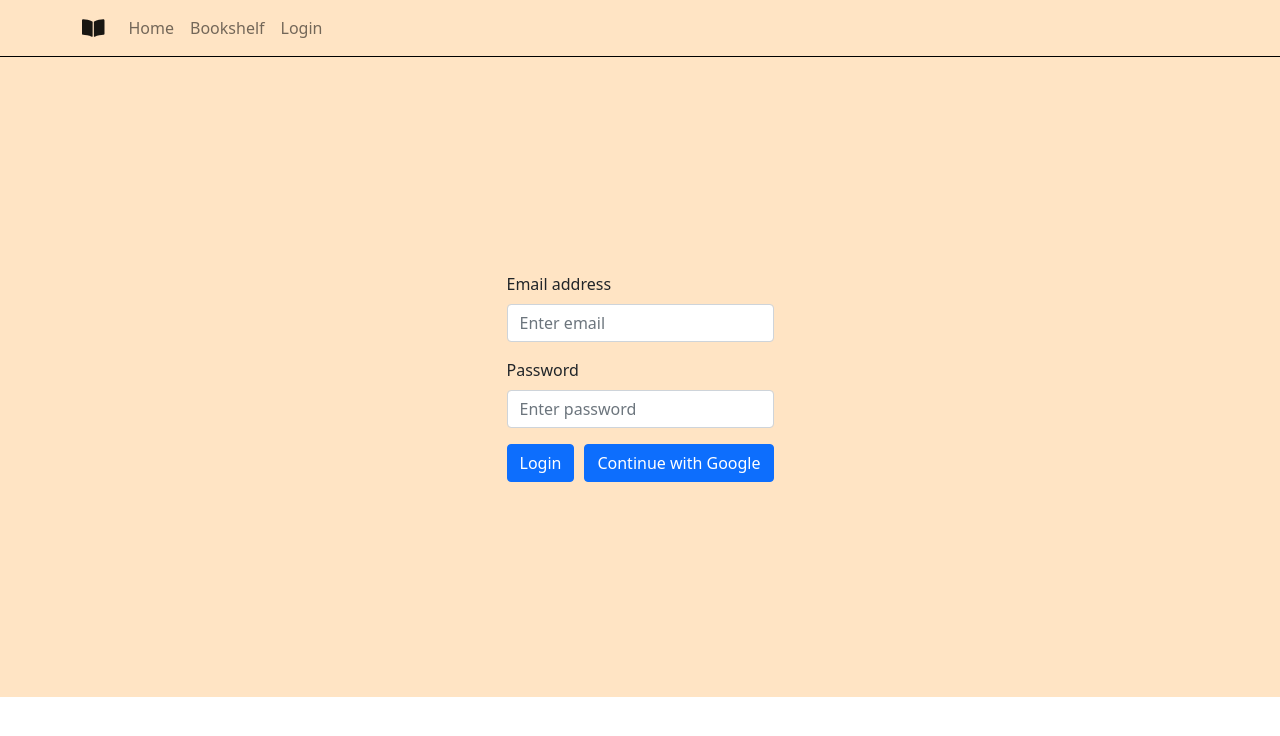
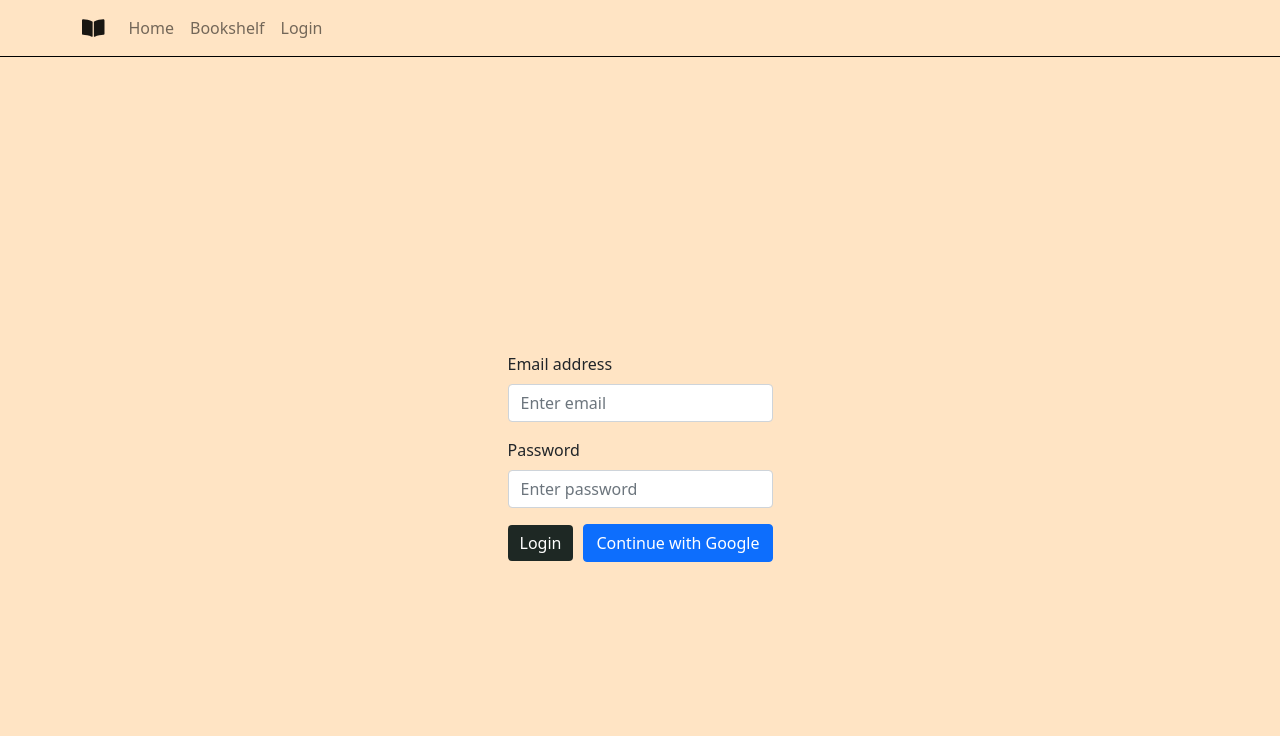
Before and after one commit to dorj222/booksuggester, a React (Create React App) app: page /login in a window 1280 px wide. Shown: the top 736 px of the page. Built offline with nearby package versions, Linux system fonts and the light colour scheme; no server answers.

Commit message:
google sign-in is now added and functional

```diff
--- a/src/App.js
+++ b/src/App.js
@@ -6,6 +6,7 @@ import {BrowserRouter as Router, Switch, Route, Link} from "react-router-dom";
 import Navbar from './components/navbar/NavbarComponent';
 import {Home} from './components/home/Home';
 import Login from './components/login/Login';
+import {auth} from './firebase/firebase.utils';
 
 class App extends Component{
 
@@ -21,12 +22,23 @@ class App extends Component{
       genre: '',
       background: '',
       hasBtnMoreClicked: false,
-      hasBtnNextClicked: false
+      hasBtnNextClicked: false,
+      currentUser: null
     };
   }
 
+  unsubscribeFromAuth = null;
+
   componentDidMount(){
+    this.unsubscribeFromAuth = auth.onAuthStateChanged(user => {
+      this.setState({currentUser: user});
+      console.log(user);
+        })
     this.callAPI();
+  }
+
+  componentWillUnmount(){
+    this.unsubscribeFromAuth();
   }
 
   callAPI() {
@@ -137,7 +149,7 @@ class App extends Component{
 
       <div className="App">
         <Router>
-        <Navbar/>
+        <Navbar currentUser={this.state.currentUser}/>
         <Switch>
           <Route exact path="/">
             <Home
--- a/src/components/login/login.style.css
+++ b/src/components/login/login.style.css
@@ -1,14 +1,11 @@
 
 .login{
     display: flex;
-    height: 80vh;
+    height: 100vh;
     flex-direction: row;
     margin: 0 auto;
     align-items: center;
     justify-content: center;
+    overflow: hidden;
     background-color: bisque;
 }
-
-body{
-    background-color: bisque;
-}
--- a/src/components/navbar/NavbarComponent.jsx
+++ b/src/components/navbar/NavbarComponent.jsx
@@ -4,8 +4,10 @@ import { faBookOpen} from '@fortawesome/free-solid-svg-icons';
 import { FontAwesomeIcon } from '@fortawesome/react-fontawesome';
 import {BrowserRouter as Router, Switch, Route, Link} from "react-router-dom";
 import "./navbar.style.css";
+import {auth} from '../../firebase/firebase.utils';
 
-const NavbarComponent = () => {
+
+const NavbarComponent = ({currentUser}) => {
     return (
         <div>
           <div className='navbarBooks'>
@@ -17,7 +19,15 @@ const NavbarComponent = () => {
                 <Nav className="me-auto">
                   <Nav.Link as={Link} to="/">Home</Nav.Link>
                   <Nav.Link as={Link} to="/book-list">Bookshelf</Nav.Link>
-                  <Nav.Link as={Link} to="/login">Login</Nav.Link>
+
+                  {
+                    currentUser? (
+                    <div className="btnSignout" onClick={ () => auth.signOut()}>Sign Out</div>
+                     ) : (
+                    <Nav.Link as={Link} to='/login'>Login</Nav.Link>
+                    )
+                  }
+
                 </Nav>
                 </Container>
               </Navbar>
--- a/src/components/navbar/navbar.style.css
+++ b/src/components/navbar/navbar.style.css
@@ -2,3 +2,9 @@
     border-bottom: 1px solid black !important;
     background-color: bisque;
   }
+
+  .btnSignout{
+    display: flex;
+    align-items: center;
+    cursor: pointer;
+  }
--- a/src/components/sign-in/Sign-in.jsx
+++ b/src/components/sign-in/Sign-in.jsx
@@ -2,6 +2,7 @@ import React from 'react';
 import './sign-in.style.css';
 import { Form, FormGroup, FormControl, Button} from 'react-bootstrap';
 import {signInWithGoogle} from '../../firebase/firebase.utils';
+import { FontAwesomeIcon } from '@fortawesome/react-fontawesome';
 
 class SignIn extends React.Component{
 
@@ -60,7 +61,7 @@ constructor(props) {
                 </Button>
 
                 <Button variant="primary" onClick={signInWithGoogle}>
-                    Continue with Google
+                 Continue with Google
                 </Button>
 
                 </Form>
--- a/src/components/sign-in/sign-in.style.css
+++ b/src/components/sign-in/sign-in.style.css
@@ -10,7 +10,8 @@ body{
      background-color: bisque;
  }
 
-
 #btnLogin{
     margin-right: 10px !important;
+    border: none;
+    background-color: #1e2824;
 }
```
